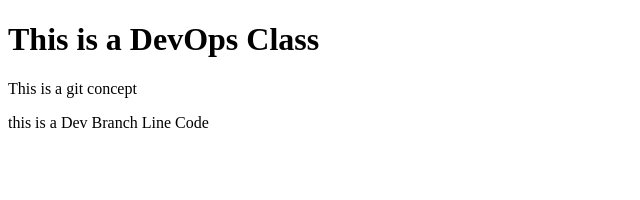
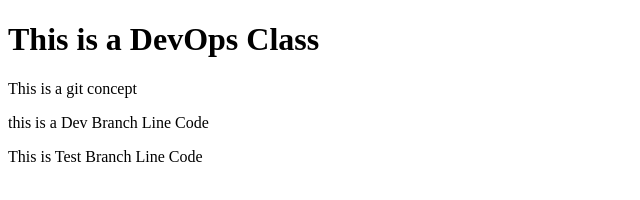
Before and after one commit to ritwikptk/website, a plain HTML site: page index.html in a window 1280 px wide. Shown: the whole page, without its empty margins (0-640 px from the left). Drawn offline with Linux system fonts and the light colour scheme.

Commit message:
This is last commit git

```diff
--- a/index.html
+++ b/index.html
@@ -8,5 +8,6 @@
 <h1>This is a DevOps Class</h1>
 <p>This is a git concept</p>
 <p>this is a Dev Branch Line Code</p>
+<p>This is Test Branch Line Code</p>
 </body>
 </html>
```
Also changed, not shown: logo.bmp (added).
